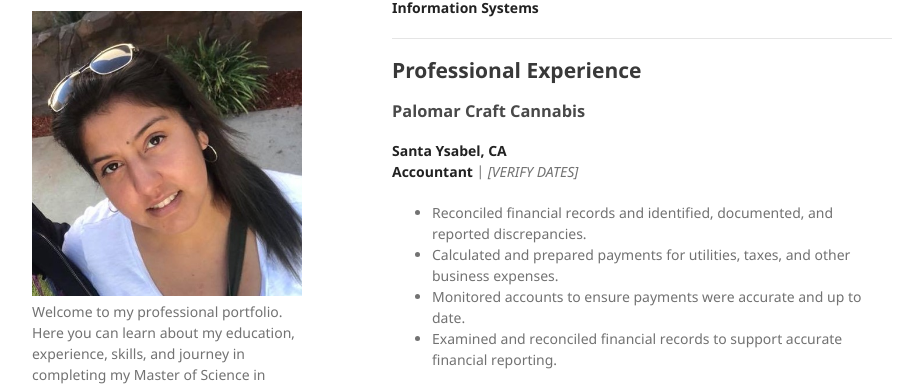
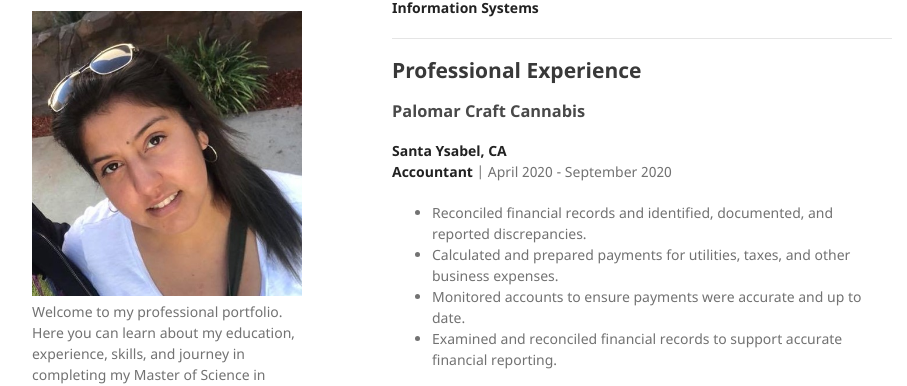
Before and after one commit to cmireya/cmireya.github.io, a Jekyll site: the page built from index.md, in a window 1280 px wide and 900 px high, scrolled down 636 px. Shown: the part 98-484 px from the top of the window, without its empty margins (178-1085 px from the left). Built offline with Jekyll 4.4.1, drawn with Linux system fonts in a browser that asks for light colours; our own code applies the rules of GitHub Pages for plain Markdown files.

Commit message:
Update index.md

```diff
--- a/index.md
+++ b/index.md
@@ -38,7 +38,7 @@ I am bilingual in English and Spanish.
 ### Palomar Craft Cannabis
 
 **Santa Ysabel, CA**
-**Accountant** | *[VERIFY DATES]*
+**Accountant** | April 2020 - September 2020
 
 - Reconciled financial records and identified, documented, and reported discrepancies.
 - Calculated and prepared payments for utilities, taxes, and other business expenses.
```
